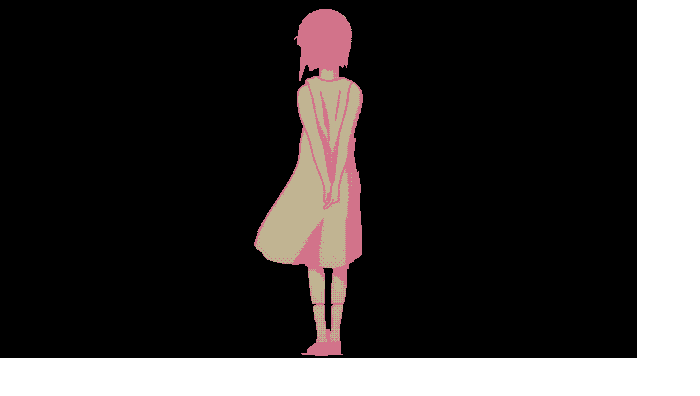
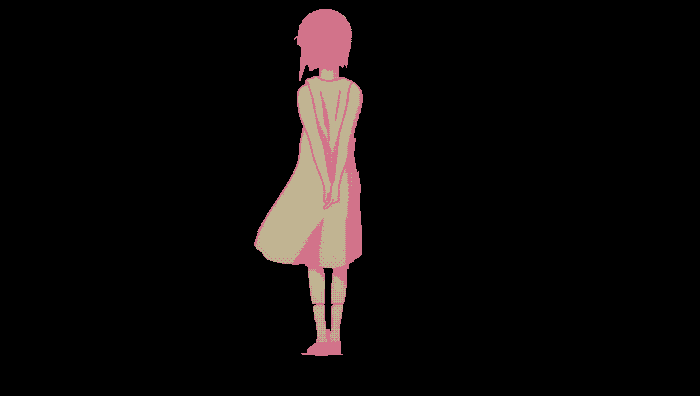
Before and after one commit to femboying/web, a plain HTML site: page index.html in a window 1280 px wide. Shown: the whole page, without its empty margins (0-700 px from the left). Drawn offline with Linux system fonts and the light colour scheme.

Commit message:
Add files via upload

```diff
--- a/index.html
+++ b/index.html
@@ -10,19 +10,18 @@
             padding: 0;
             width: 100%;
             height: 100%;
-            overflow: hidden; /* Prevent scrollbars /
-            display: flex; / Use flexbox for centering /
-            justify-content: center; / Center horizontally /
-            align-items: center; / Center vertically /
-            background-color: #000; / Optional: black background /
+            overflow: hidden;
+            background-color: #000;
         }
 
         #main-gif {
-            max-width: 100%; / Ensure GIF doesn't overflow horizontally /
-            max-height: 100%; / Ensure GIF doesn't overflow vertically /
-            width: auto; / Maintain aspect ratio /
-            height: auto; / Maintain aspect ratio /
-            display: block; / Remove extra space below image */
+
+            position: fixed;
+            top: 0;
+            left: 0;
+
+
+            object-fit: cover;
         }
     </style>
 </head>
```
